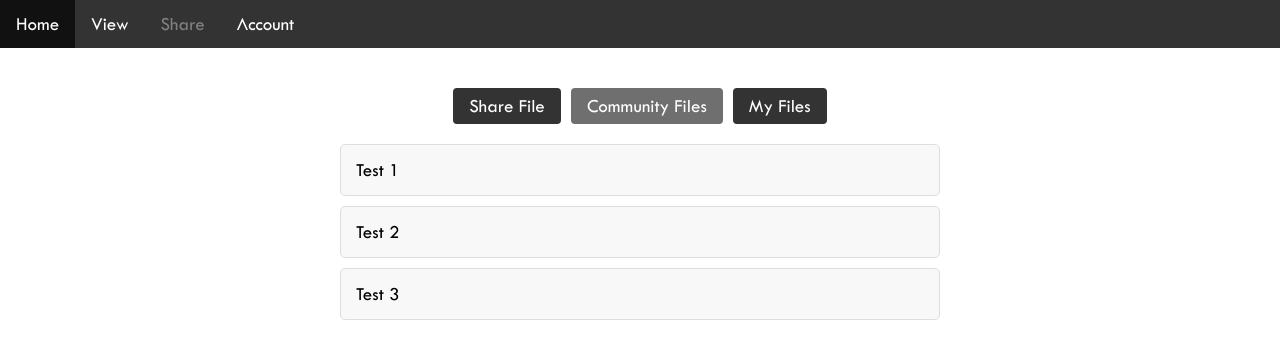
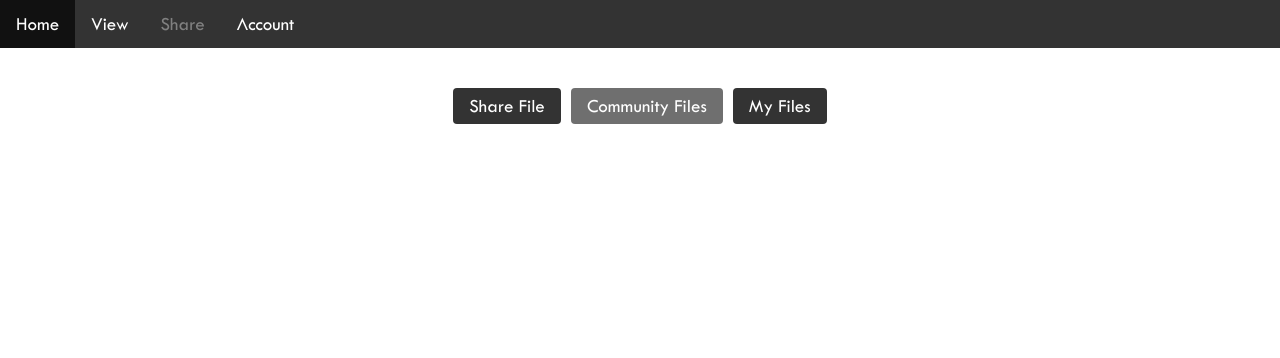
Before and after one commit to Ryano2022/ARK-Config-File-Manager, an Electron app: page my-electron-app/src/pages/share_page/share.html in a window 1280 px wide. Drawn offline with Linux system fonts and the light colour scheme.

Commit message:
Removed temp test list items.

```diff
--- a/my-electron-app/src/pages/share_page/share.html
+++ b/my-electron-app/src/pages/share_page/share.html
@@ -42,9 +42,6 @@
       <div id="files">
         <ul id="fileList">
           <!-- List of files will be displayed here. -->
-          <li>Test 1</li>
-          <li>Test 2</li>
-          <li>Test 3</li>
         </ul>
       </div>
     </div>
```
